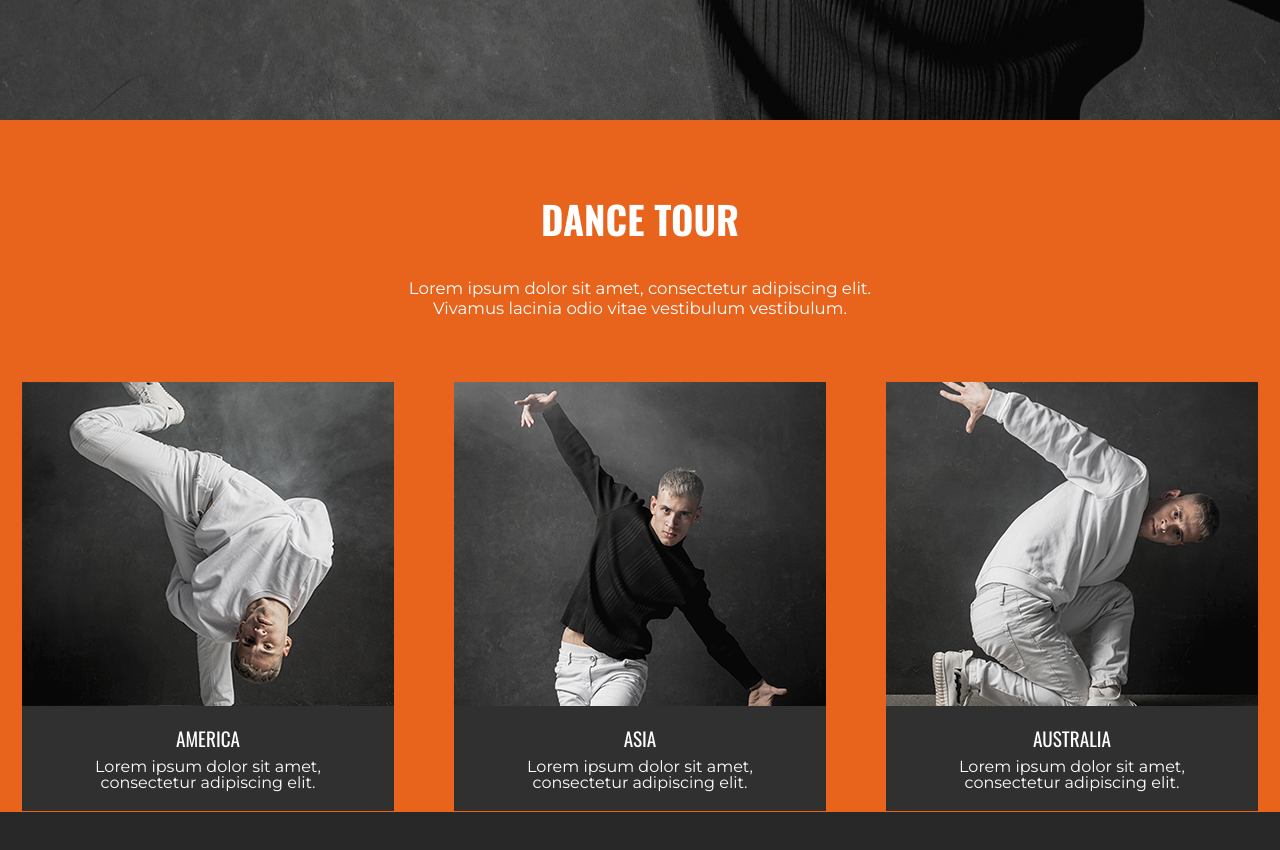
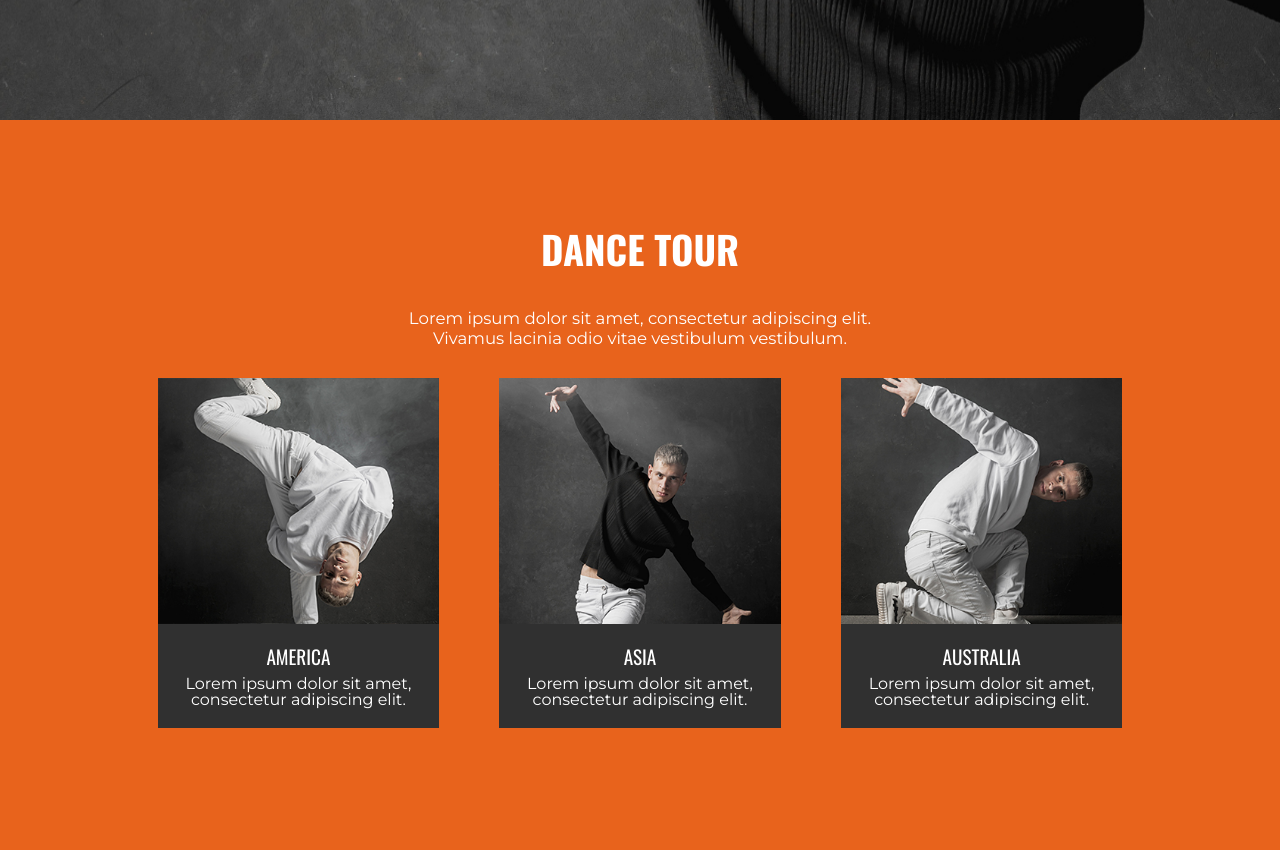
Before and after one commit to parjana94/musicology, a plain HTML site: page index.html in a window 1280 px wide. Shown: the part 680-1530 px from the top of the page. Before the commit the page ends 1492 px from the top, so only its background shows below. Drawn offline with nearby package versions, Linux system fonts and the light colour scheme.

Commit message:
dance full mb

```diff
--- a/css/_dance-tour.scss
+++ b/css/_dance-tour.scss
@@ -1,10 +1,10 @@
 .dance-tour{
-    min-height: $height;
+    min-height: 100vh;
     width: 100vw;
     background-color: $orange;
     .dance-tour-txt{
         text-align: center;
-        padding-top: 80px;
+        padding-top: 110px;
         h2{
             @include headtxt;
         }
@@ -17,7 +17,7 @@
         justify-content: center;
         flex-wrap: wrap;
         gap: 60px;
-        margin-top: 8vh;
+        margin-top: 30px;
     }
     .box{
         background-color: $darkgrey;
@@ -25,6 +25,9 @@
         transition: .5s;
         &:hover{
             transform: scale(1.03);
+        }
+        img{
+            width: 22vw;
         }
         .box-txt{
             text-align: center;
@@ -38,7 +41,7 @@
             p{
                 font-family: $monst;
                 padding-top: 10px;
-                width: 300px;
+                width: 20vw;
             }
         }
     }
--- a/css/_media.scss
+++ b/css/_media.scss
@@ -105,6 +105,9 @@
                 h2{
                     font-size: 4vw;
                 }
+                p{
+                    width: 100%;
+                }
             }
         }
     }
```
Also changed, not shown: css/style.css, 1 other file.
